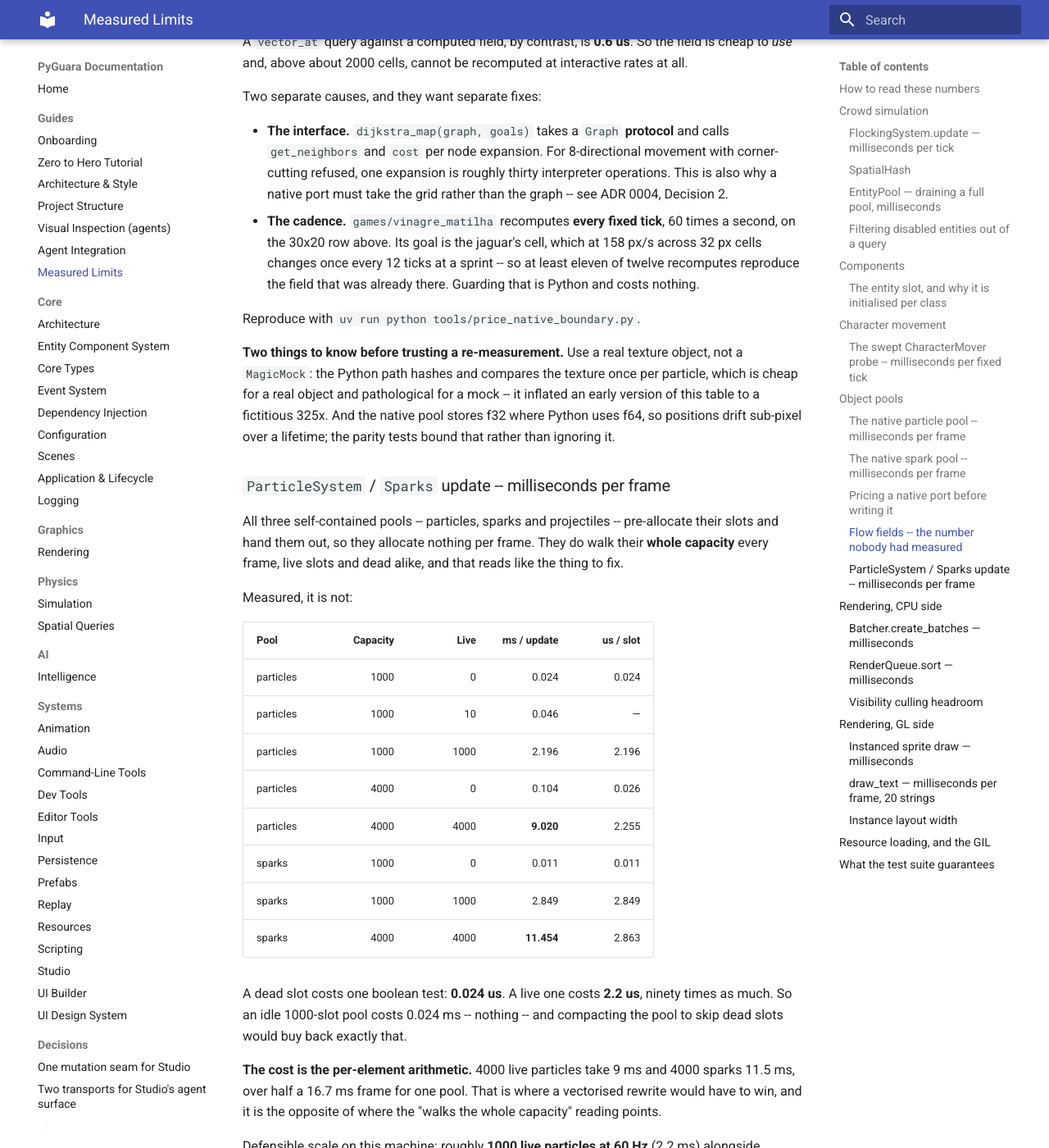
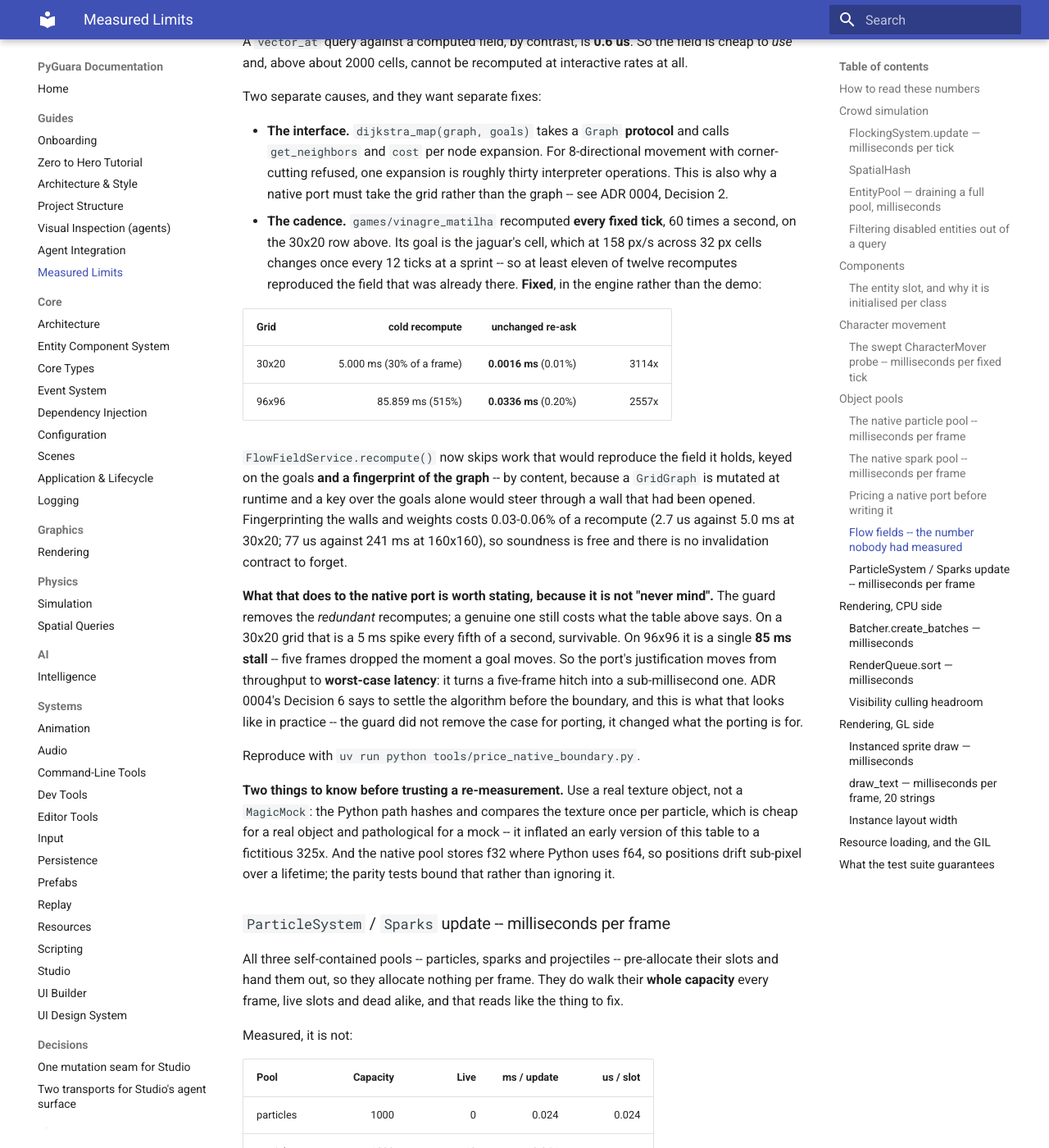
Before and after one commit to Wedeueis/pyguara, an MkDocs documentation site: the page built from docs/guides/performance.md, in a window 1280 px wide and 1400 px high, scrolled down 10568 px. Shown: the whole window at 82% size. Built offline with MkDocs 1.6.1 and Material for MkDocs 9.7.7, drawn with Linux system fonts in a browser that asks for light colours.

Commit message:
docs: record the recompute guard, and what it changed about the port
The figures in `performance.md`, and a correction to ADR 0004's Decision
6 that is worth more than the figures.

Decision 6 says settle the algorithmic question before the boundary one.
Doing that here could easily have read as "never mind the port": the
guard takes the demo's flow field from 30% of a frame to 0.01%, 3114x on
the unchanged path. It does not. What the guard removes is the
*redundant* recomputes; a recompute that genuinely has to happen still
costs 5 ms at 30x20 and **85 ms at 96x96** -- five frames dropped the
moment a goal moves.

So the port's justification moves from throughput to **worst-case
latency**: it turns a five-frame hitch into a sub-millisecond one. That
is what taking the two questions in order is actually for. Answering the
algorithmic one first did not cancel the boundary work; it corrected the
reason for it, and a 161x headline that was about average cost is now
about a stall.

Co-Authored-By: Claude Opus 5 <noreply@anthropic.com>

```diff
--- a/docs/guides/performance.md
+++ b/docs/guides/performance.md
@@ -413,11 +413,35 @@ Two separate causes, and they want separate fixes:
   8-directional movement with corner-cutting refused, one expansion is
   roughly thirty interpreter operations. This is also why a native port
   must take the grid rather than the graph -- see ADR 0004, Decision 2.
-- **The cadence.** `games/vinagre_matilha` recomputes **every fixed tick**,
+- **The cadence.** `games/vinagre_matilha` recomputed **every fixed tick**,
   60 times a second, on the 30x20 row above. Its goal is the jaguar's cell,
   which at 158 px/s across 32 px cells changes once every 12 ticks at a
-  sprint -- so at least eleven of twelve recomputes reproduce the field
-  that was already there. Guarding that is Python and costs nothing.
+  sprint -- so at least eleven of twelve recomputes reproduced the field
+  that was already there. **Fixed**, in the engine rather than the demo:
+
+  | Grid | cold recompute | unchanged re-ask | |
+  | --- | ---: | ---: | ---: |
+  | 30x20 | 5.000 ms (30% of a frame) | **0.0016 ms** (0.01%) | 3114x |
+  | 96x96 | 85.859 ms (515%) | **0.0336 ms** (0.20%) | 2557x |
+
+  `FlowFieldService.recompute()` now skips work that would reproduce the
+  field it holds, keyed on the goals **and a fingerprint of the graph** --
+  by content, because a `GridGraph` is mutated at runtime and a key over
+  the goals alone would steer through a wall that had been opened.
+  Fingerprinting the walls and weights costs 0.03-0.06% of a recompute
+  (2.7 us against 5.0 ms at 30x20; 77 us against 241 ms at 160x160), so
+  soundness is free and there is no invalidation contract to forget.
+
+**What that does to the native port is worth stating, because it is not
+"never mind".** The guard removes the *redundant* recomputes; a genuine one
+still costs what the table above says. On a 30x20 grid that is a 5 ms spike
+every fifth of a second, survivable. On 96x96 it is a single **85 ms
+stall** -- five frames dropped the moment a goal moves. So the port's
+justification moves from throughput to **worst-case latency**: it turns a
+five-frame hitch into a sub-millisecond one. ADR 0004's Decision 6 says to
+settle the algorithm before the boundary, and this is what that looks like
+in practice -- the guard did not remove the case for porting, it changed
+what the porting is for.
 
 Reproduce with `uv run python tools/price_native_boundary.py`.
 
```
Also changed, not shown: docs/adr/0004-the-native-boundary.md (+12 -2 lines).
